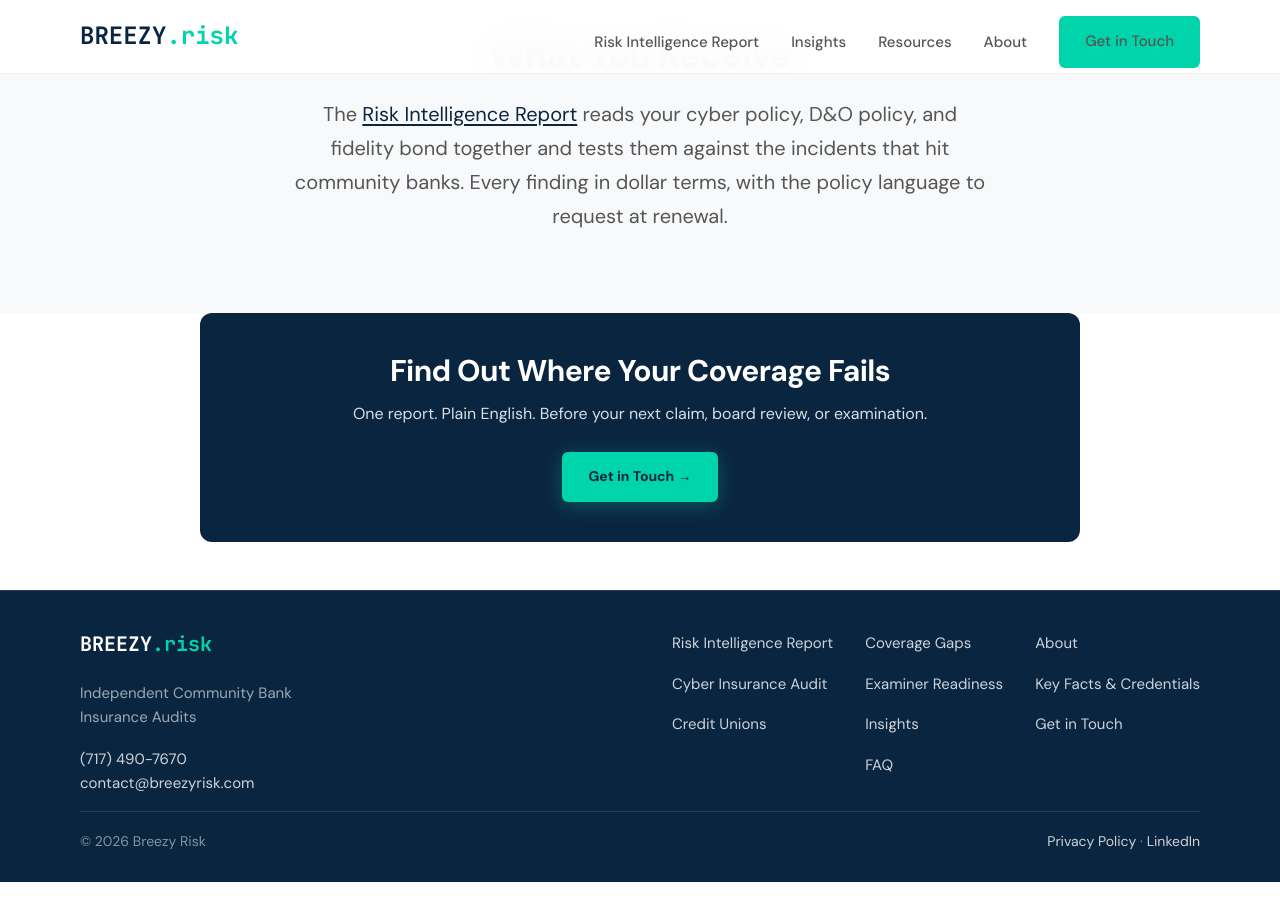
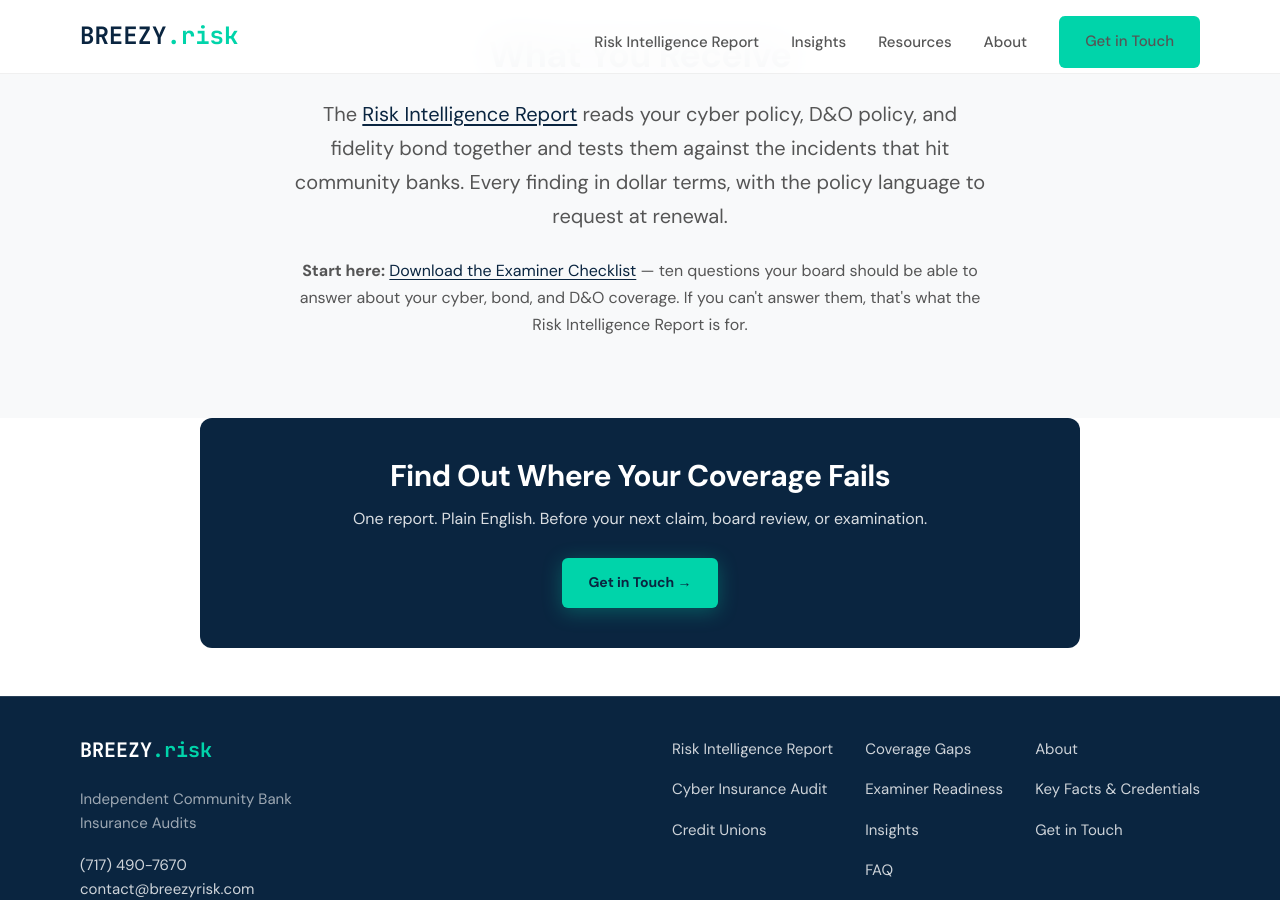
Before and after one commit to joeproe1/breezyrisk.com, a Jekyll site: the page built from index.html, in a window 1280 px wide and 900 px high, scrolled down 1511 px. Built offline with Jekyll 4.4.1, drawn with Linux system fonts in a browser that asks for light colours.

Commit message:
Surface the Examiner Checklist in nav and on the homepage
Add a direct PDF download link in the Resources dropdown and a
"Start here" entry on the homepage that positions the checklist
as the low-commitment first step before the Risk Intelligence Report.

```diff
--- a/_includes/nav.html
+++ b/_includes/nav.html
@@ -20,6 +20,7 @@
         <ul class="dropdown-menu">
             <li><a href="{{ '/cyber-insurance-audit/' | relative_url }}">Cyber Insurance Audit</a></li>
             <li><a href="{{ '/examiner-readiness/' | relative_url }}">Examiner Readiness</a></li>
+            <li><a href="{{ '/assets/downloads/Breezy_Risk_Examiner_Checklist.pdf' | relative_url }}" download>Examiner Checklist (PDF)</a></li>
             <li><a href="{{ '/coverage-gaps/' | relative_url }}">Coverage Gaps</a></li>
             <li><a href="{{ '/faq/' | relative_url }}">FAQ</a></li>
             <li><a href="{{ '/credit-unions/' | relative_url }}">Credit Unions</a></li>
--- a/index.html
+++ b/index.html
@@ -115,6 +115,7 @@
     <div class="section-header" style="margin-bottom: 0;">
       <h2>What You Receive</h2>
       <p>The <a href="{{ '/risk-intelligence-report/' | relative_url }}">Risk Intelligence Report</a> reads your cyber policy, D&O policy, and fidelity bond together and tests them against the incidents that hit community banks. Every finding in dollar terms, with the policy language to request at renewal.</p>
+      <p style="margin-top: 24px; font-size: 16px;"><strong>Start here:</strong> <a href="{{ '/assets/downloads/Breezy_Risk_Examiner_Checklist.pdf' | relative_url }}" download>Download the Examiner Checklist</a> &mdash; ten questions your board should be able to answer about your cyber, bond, and D&amp;O coverage. If you can't answer them, that's what the Risk Intelligence Report is for.</p>
     </div>
   </div>
 </section>
```
